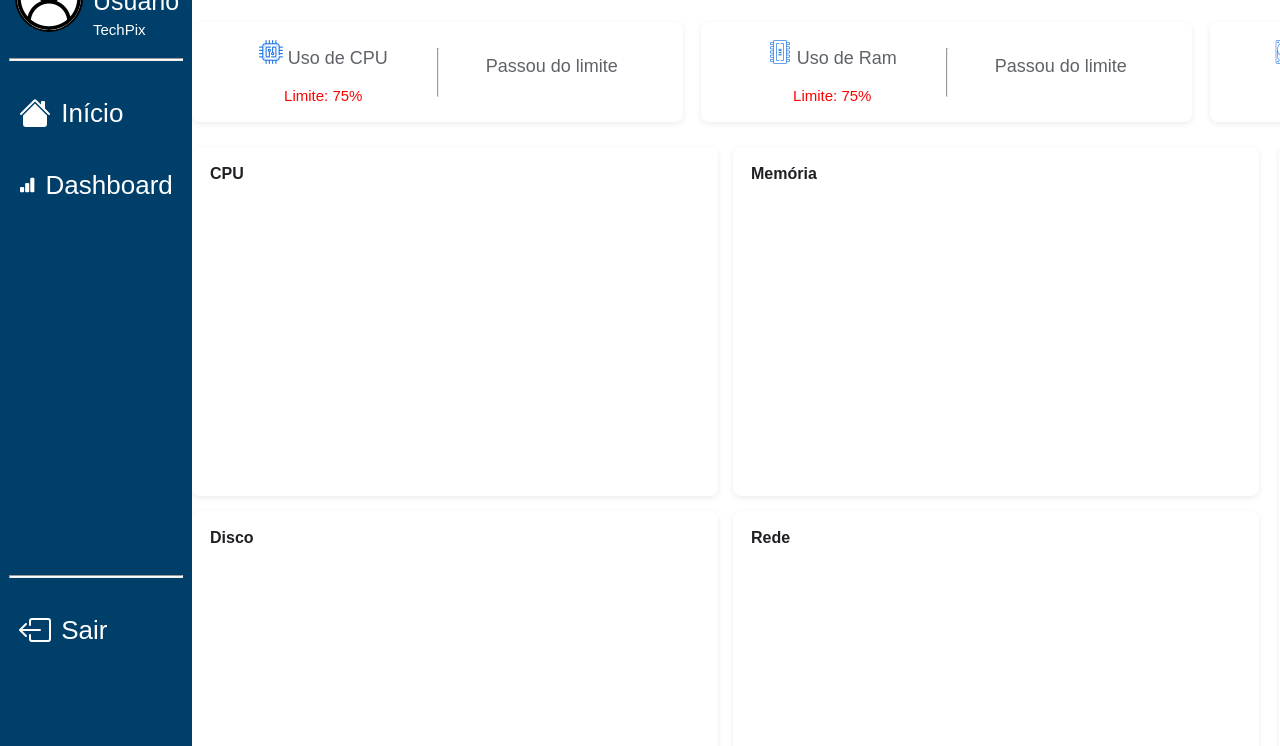
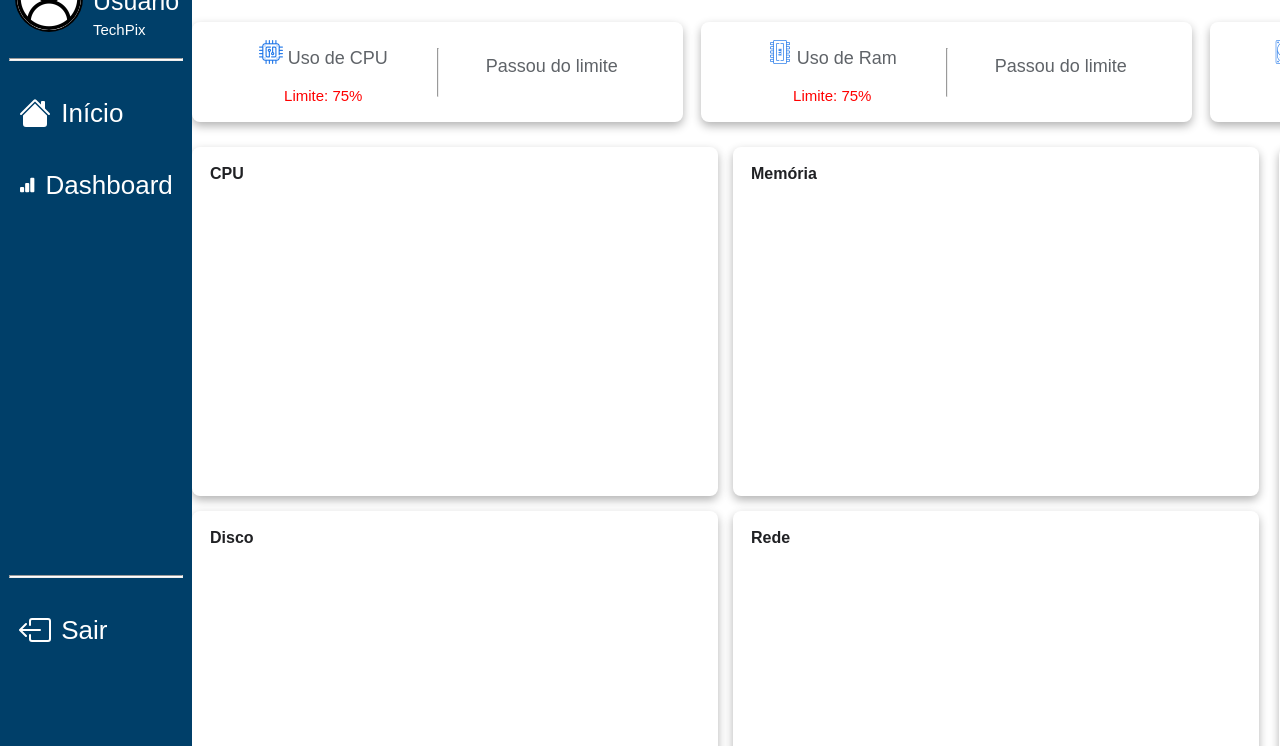
Before and after one commit to techPix2/web-application, a website: page public/user/dashboardMatheus.html in a window 1280 px wide. Shown: the part 54-800 px from the top of the page. Drawn offline with nearby package versions, Linux system fonts and the light colour scheme; no server answers.

Commit message:
css atualizado

```diff
--- a/public/css/dashMatheus.css
+++ b/public/css/dashMatheus.css
@@ -14,7 +14,7 @@ body {
     background: white;
     border-radius: 8px;
     padding: 18px;
-    box-shadow: 0 2px 6px rgba(0, 0, 0, 0.08);
+     box-shadow: 0 4px 10px rgba(0, 0, 0, 0.3);
     width: 490px;
     height: 313px;
 }
@@ -28,6 +28,7 @@ body {
     flex: 1;
     padding: 20px;
     max-width: 100%;
+
 
 }
 
@@ -54,12 +55,13 @@ h1 {
     background: white;
     border-radius: 8px;
     padding: 18px;
-    box-shadow: 0 2px 6px rgba(0, 0, 0, 0.08);
+    box-shadow: 0 4px 10px rgba(0, 0, 0, 0.3);
     transition: transform 0.2s ease;
     width: 455px;
     display: flex;
     align-items: space-between;
     justify-content: space-around;
+
 
 }
 
@@ -67,7 +69,8 @@ hr {}
 
 .kpi:hover {
     transform: scale(1.02);
-    box-shadow: 0 4px 10px rgba(0, 0, 0, 0.12);
+    box-shadow: 0 4px 10px rgba(0, 0, 0, 0.5);
+
 }
 
 .kpi-comeco {
@@ -125,7 +128,7 @@ hr {}
     background: white;
     border-radius: 8px;
     padding: 18px;
-    box-shadow: 0 2px 6px rgba(0, 0, 0, 0.08);
+    box-shadow: 0 4px 10px rgba(0, 0, 0, 0.3);
 }
 
 .titulo-lista {
```
